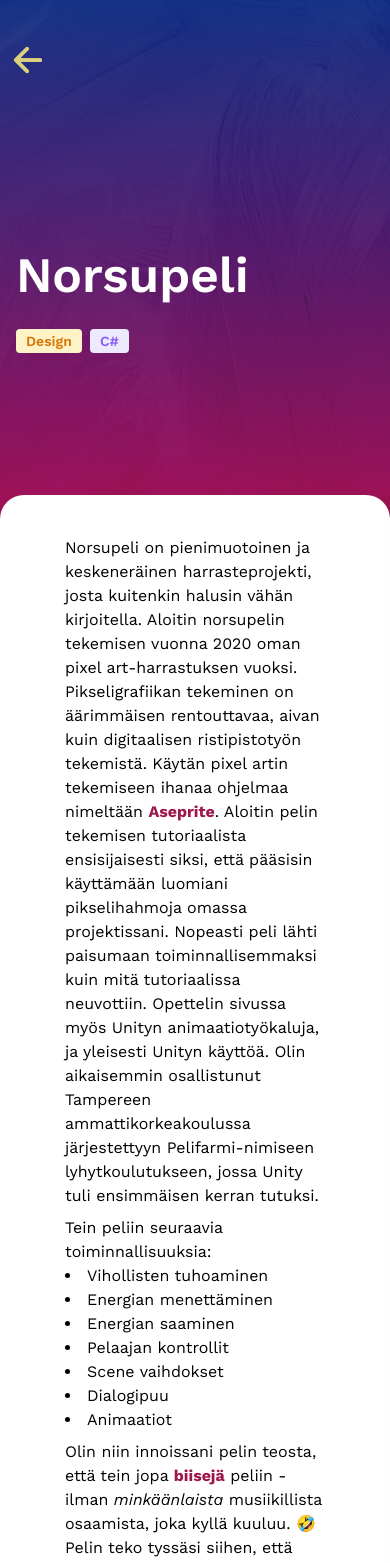
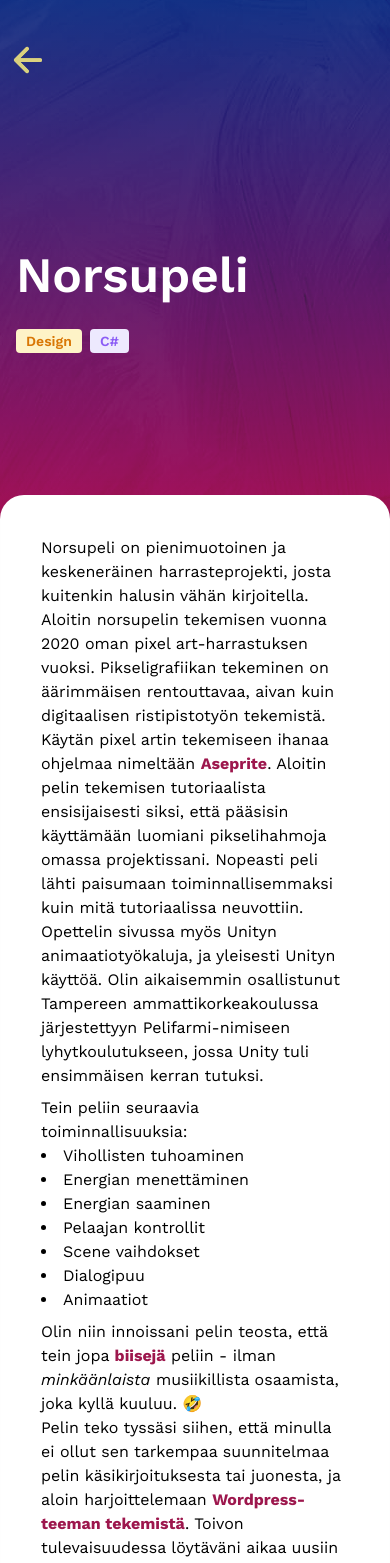
Before and after one commit to MilicaKrivokapic/Portfolio2022, a Next.js app: page /Norsupeli in a window 390 px wide. Shown: the top 1563 px of the page. Built offline with nearby package versions, Linux system fonts and the light colour scheme.

Commit message:
arrow works on mobile

```diff
--- a/components/CaseWrapper.jsx
+++ b/components/CaseWrapper.jsx
@@ -27,7 +27,7 @@ export default function CaseWrapper({
           />
         </div>
 
-        <div className="fixed left-2 top-10 w-10 h-10 mix-blend-difference grid grid-cols-1 grid-rows-1 items-center justify-items-centere   ">
+        <div className="fixed left-2 top-10 w-10 h-10 mix-blend-difference grid grid-cols-1 grid-rows-1 items-center z-30">
           <div className="col-start-1 col-span-1 row-span-1 row-start-1">
             <a className="" href="./">
               <svg
@@ -79,7 +79,7 @@ export default function CaseWrapper({
       </div>
 
       <div className=" sm:px-8 md:px-28 xl:px-64 2xl:px-96 text-center bg-white">
-        <div className="font-Work text-base text-left bg-white border-[1px] border-gray-100/10 py-10 px-16 rounded-3xl backdrop-blur-sm -mt-[6rem] shadow-xl shadow-stone-600/20 z-50 relative">
+        <div className="font-Work text-base text-left bg-white border-[1px] border-gray-100/10 py-10 px-10 rounded-3xl backdrop-blur-sm -mt-[6rem] shadow-xl shadow-stone-600/20 relative lg:px-16 md:text-lg lg:text-xl lg:leading-8 z-0">
           {children}
 
           {media.length > 0 && (
```
